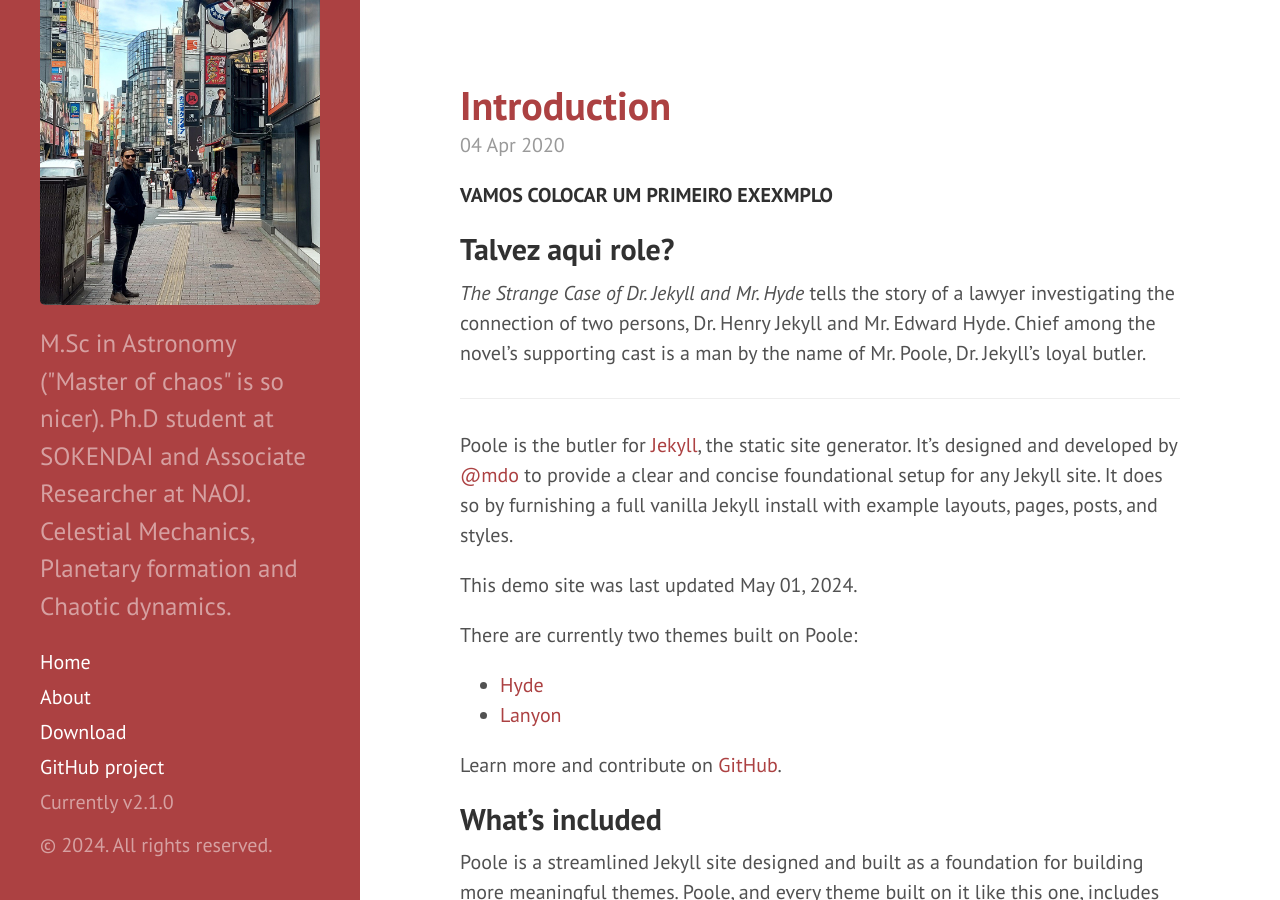
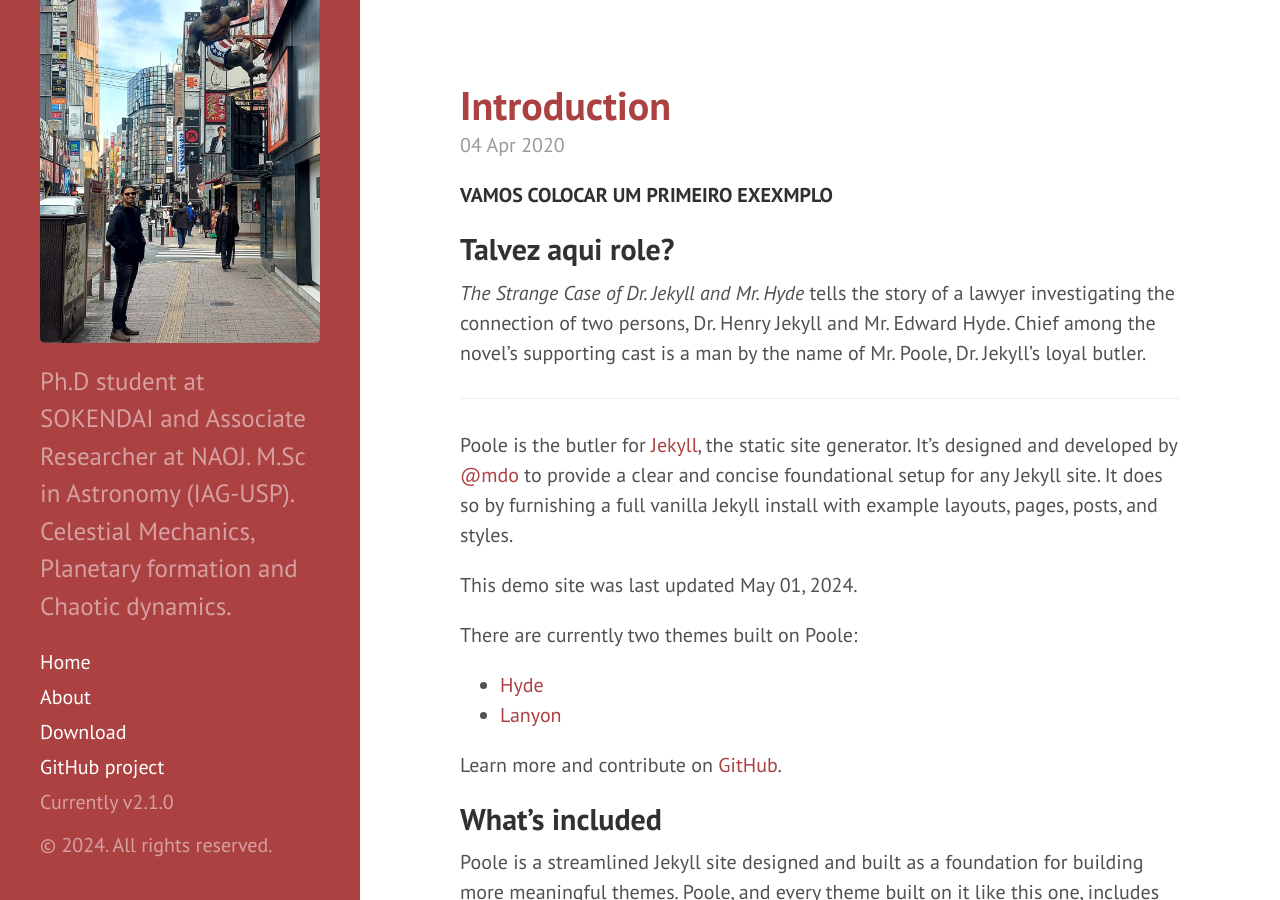
Before and after one commit to gabrieltxg/gabrieltxg.github.io, a Jekyll site: the page built from index.html, in a window 1280 px wide and 900 px high. Built offline with Jekyll 4.4.1, drawn with Linux system fonts in a browser that asks for light colours; Markdown is read by kramdown in place of the engine named in the settings; the list of posts is cut into pages by our own code.

Commit message:
Update _config.yml

```diff
--- a/_config.yml
+++ b/_config.yml
@@ -10,7 +10,7 @@
 # Setup
 title:            "Gabriel's Page"
 tagline:          ''
-description:      'M.Sc in Astronomy ("Master of chaos" is so nicer). Ph.D student at SOKENDAI and Associate Researcher at NAOJ. Celestial Mechanics, Planetary formation and Chaotic dynamics.'
+description:      'Ph.D student at SOKENDAI and Associate Researcher at NAOJ. M.Sc in Astronomy (IAG-USP). Celestial Mechanics, Planetary formation and Chaotic dynamics.'
 url:              gabrieltxg.github.io
 baseurl:          /
 
```
